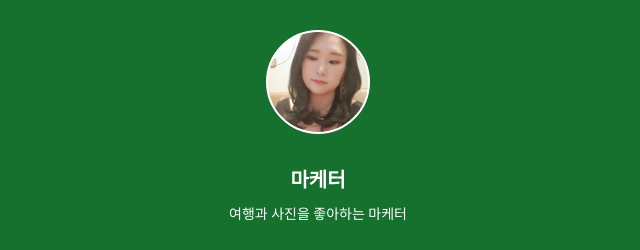
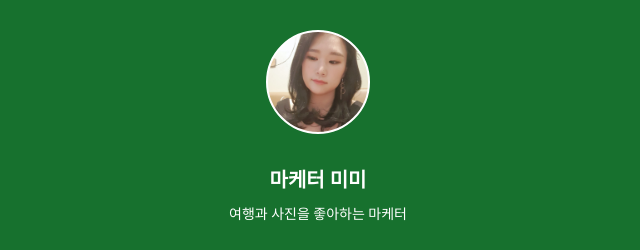
Before and after one commit to ginnyforu/mypage, a plain HTML site: page index.html in a window 1280 px wide. Shown: the top 250 px of the page, 322-962 px from the left. Drawn offline with Linux system fonts and the light colour scheme; a web font is replaced by a local one.

Commit message:
Update index.html

```diff
--- a/index.html
+++ b/index.html
@@ -79,7 +79,7 @@
 <body>
     <div class="wrap">
         <div class="profile"></div>
-        <h1 class="main">마케터 </h1>
+        <h1 class="main">마케터 미미</h1>
         <p class="sub">여행과 사진을 좋아하는 마케터</p>
         <a target="_blank" href="http://www.metaagency.co.kr/">메타에이전시 홈페이지</a>
 <a target="_blank" href="https://blog.naver.com/elite40kyh">메타에이전시 블로그</a>
```
